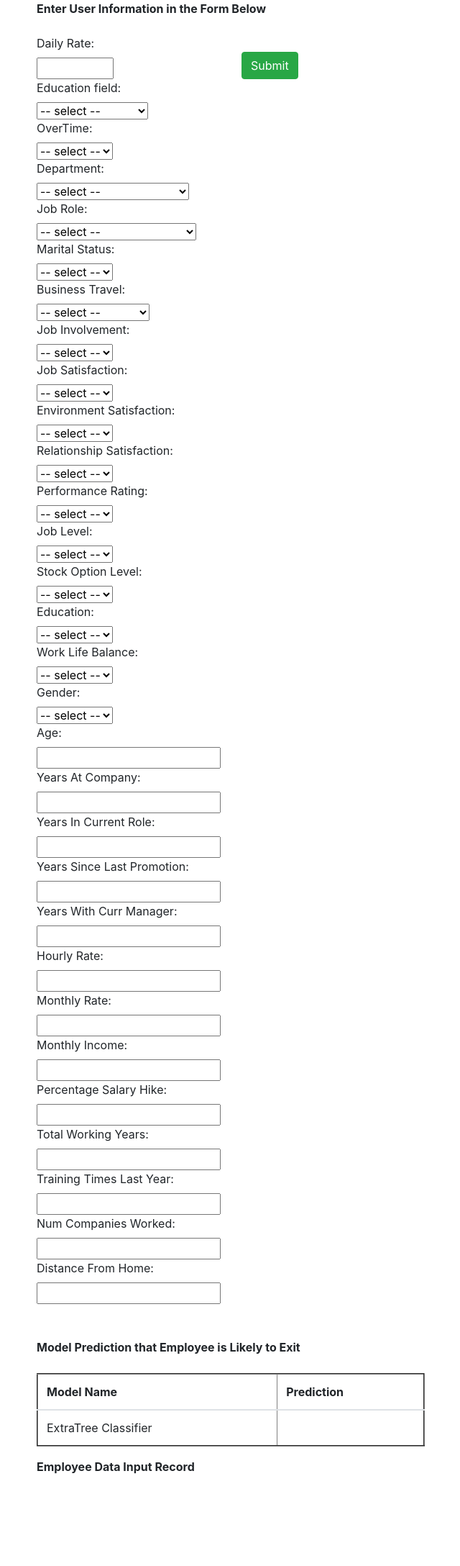
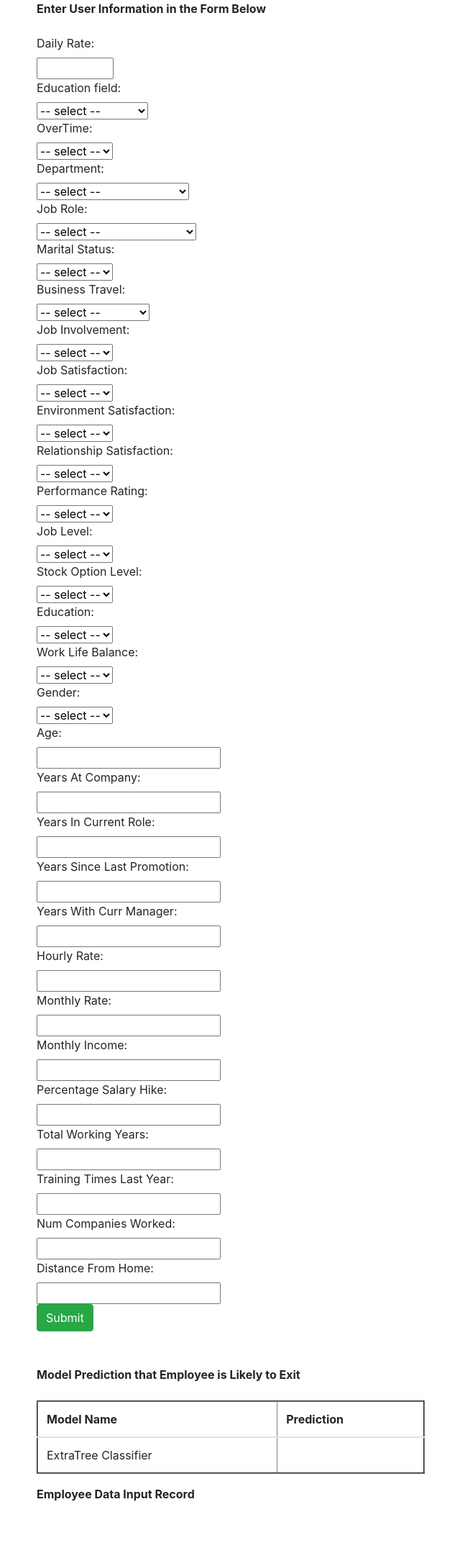
Before and after one commit to Madhavan-E0219003/EmployeeAtt, a Flask app: page / in a window 1280 px wide. Shown: the part 226-2402 px from the top of the page at 72% size, without its empty margins (319-959 px from the left). Before the commit the page ends 2274 px from the top, so only its background shows below. Run offline with Flask 2, Linux system fonts and the light colour scheme; parts of the project's set-up code (start-up, migrations or seed data) failed here and were passed over; some libraries are stand-ins or nearby versions.

Commit message:
Update index.html

```diff
--- a/Employee-Churn-Prediction-master/templates/index.html
+++ b/Employee-Churn-Prediction-master/templates/index.html
@@ -236,11 +236,10 @@
                         <input type="number" required="required" id="DistanceFromHome" name="DistanceFromHome"><br>
 
 
+
+
+                    <button type="submit" class="btn btn-success">Submit</button></form>
                 </div><br>
-                <div class="col-sm-3"><br>
-                    <br>
-                    <button type="submit" class="btn btn-success">Submit</button></form>
-                </div>
             </div>
         </div>
 
```
